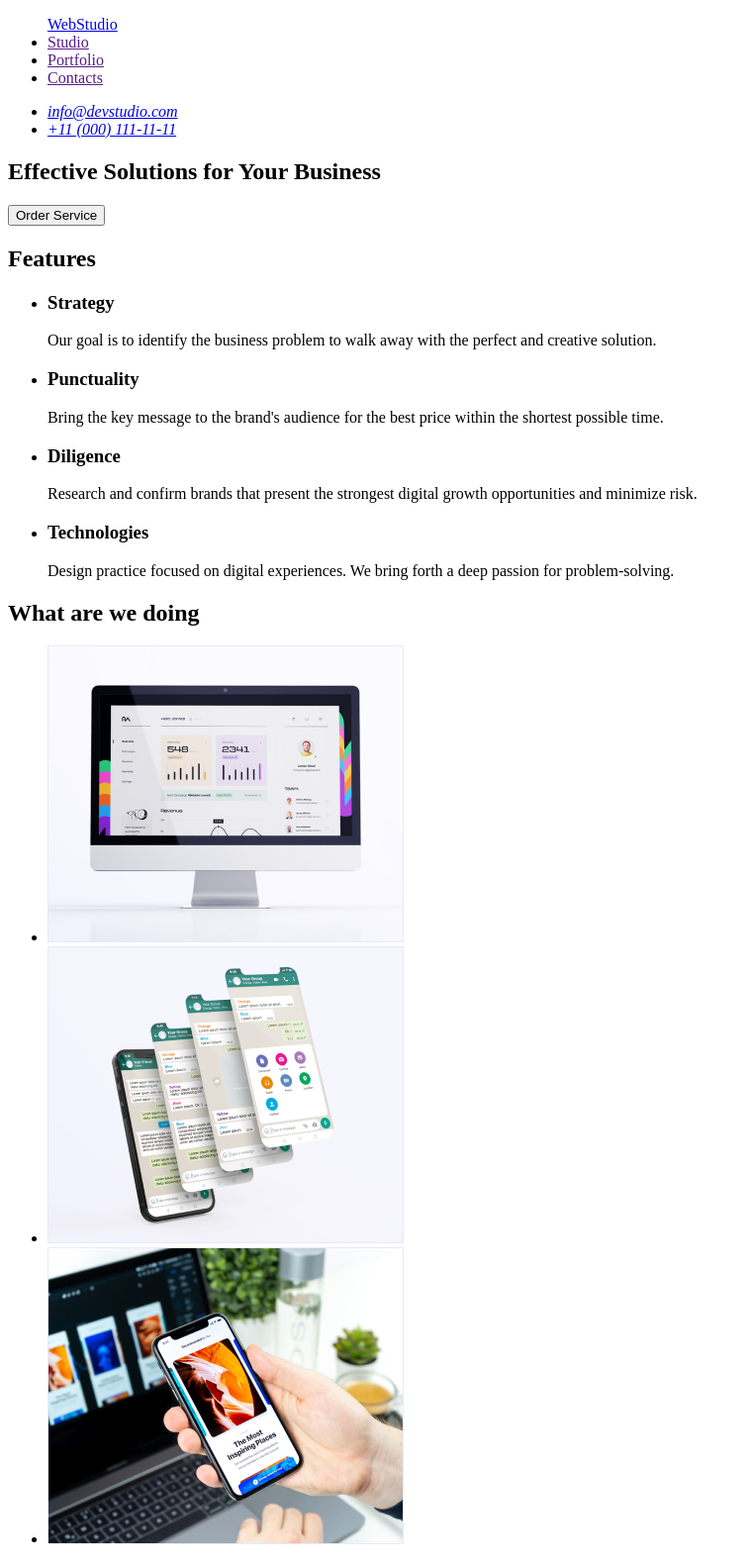
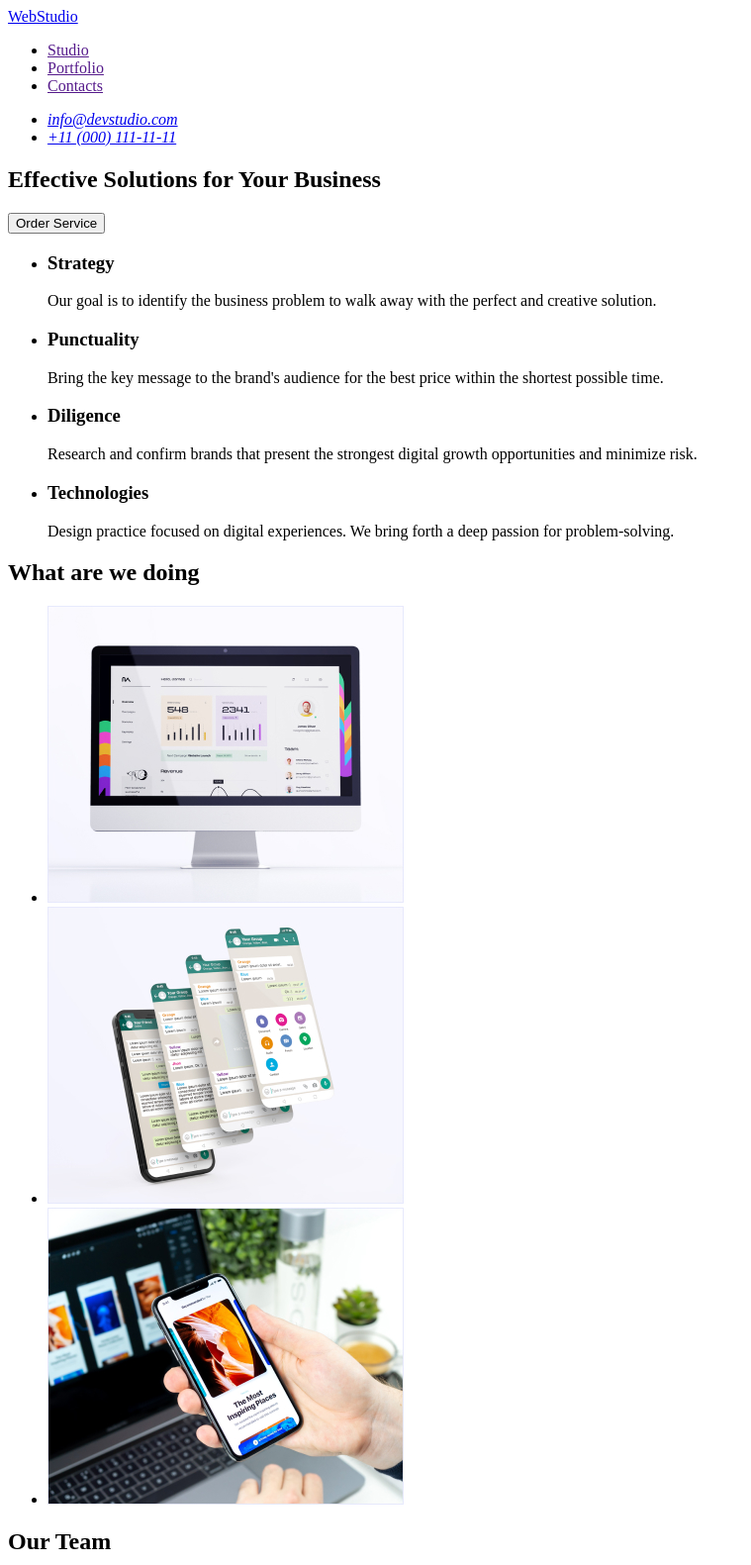
Before and after one commit to pbohdanov/goit-markup-hw-01, a plain HTML site: page index.html in a window 1280 px wide. Shown: the top 1581 px of the page at 99% size, without its empty margins (0-759 px from the left). Drawn offline with Linux system fonts and the light colour scheme.

Commit message:
updated: header

```diff
--- a/index.html
+++ b/index.html
@@ -10,8 +10,8 @@
     <!-- Header -->
     <header>
       <nav>
+        <a href="./index.html">WebStudio</a>
         <ul>
-          <a href="./index.html">WebStudio</a>
           <li>
             <a href="">Studio</a>
           </li>
@@ -46,7 +46,7 @@
 
       <!-- Section 1 -->
       <section>
-        <h2>Features</h2>
+        <h2 hidden>Features</h2>
         <ul>
           <li>
             <h3>Strategy</h3>
@@ -84,34 +84,21 @@
         <h2>What are we doing</h2>
         <ul>
           <li>
-            <a href="#">
-              <img
-                src="./images/what-are-we-doing/photo-1.jpg"
-                width="360"
-                height="300"
-                alt="Monitor"
-              />
-            </a>
+            <img src="./images/1-monitor.jpg" width="360" alt="Monitor" />
           </li>
           <li>
-            <a href="#">
             <img
-                src="./images/what-are-we-doing/photo-2.jpg"
+              src="./images/2-mobile-screens.jpg"
               width="360"
-                height="300"
               alt="Mobile screens"
             />
-            </a>
           </li>
           <li>
-            <a href="#">
             <img
-                src="./images/what-are-we-doing/photo-3.jpg"
+              src="./images/3-laptop-and-phone.jpg"
               width="360"
-                height="300"
               alt="Laptop and phone"
             />
-            </a>
           </li>
         </ul>
       </section>
@@ -122,7 +109,7 @@
         <ul>
           <li>
             <img
-              src="./images/our-team/1-mark.jpg"
+              src="./images/1-mark.jpg"
               width="264"
               height="260"
               alt="Mark Guerrero"
@@ -132,7 +119,7 @@
           </li>
           <li>
             <img
-              src="./images/our-team/2-tom.jpg"
+              src="./images/2-tom.jpg"
               width="264"
               height="260"
               alt="Tom Ford"
@@ -142,7 +129,7 @@
           </li>
           <li>
             <img
-              src="./images/our-team/3-camila.jpg"
+              src="./images/3-camila.jpg"
               width="264"
               height="260"
               alt="Camila Garcia"
@@ -152,7 +139,7 @@
           </li>
           <li>
             <img
-              src="./images/our-team/4-daniel.jpg"
+              src="./images/4-daniel.jpg"
               width="264"
               height="260"
               alt="Daniel Wilson"
```
Also changed, not shown: images/1-mark.jpg (renamed from images/our-team/1-mark.jpg), images/1-monitor.jpg (renamed from images/what-are-we-doing/photo-1.jpg), images/2-mobile-screens.jpg (renamed from images/what-are-we-doing/photo-2.jpg), images/2-tom.jpg (renamed from images/our-team/2-tom.jpg), images/3-camila.jpg (renamed from images/our-team/3-camila.jpg), images/3-laptop-and-phone.jpg (renamed from images/what-are-we-doing/photo-3.jpg), images/4-daniel.jpg (renamed from images/our-team/4-daniel.jpg). Lines whose indentation alone changed are shown as unchanged.
